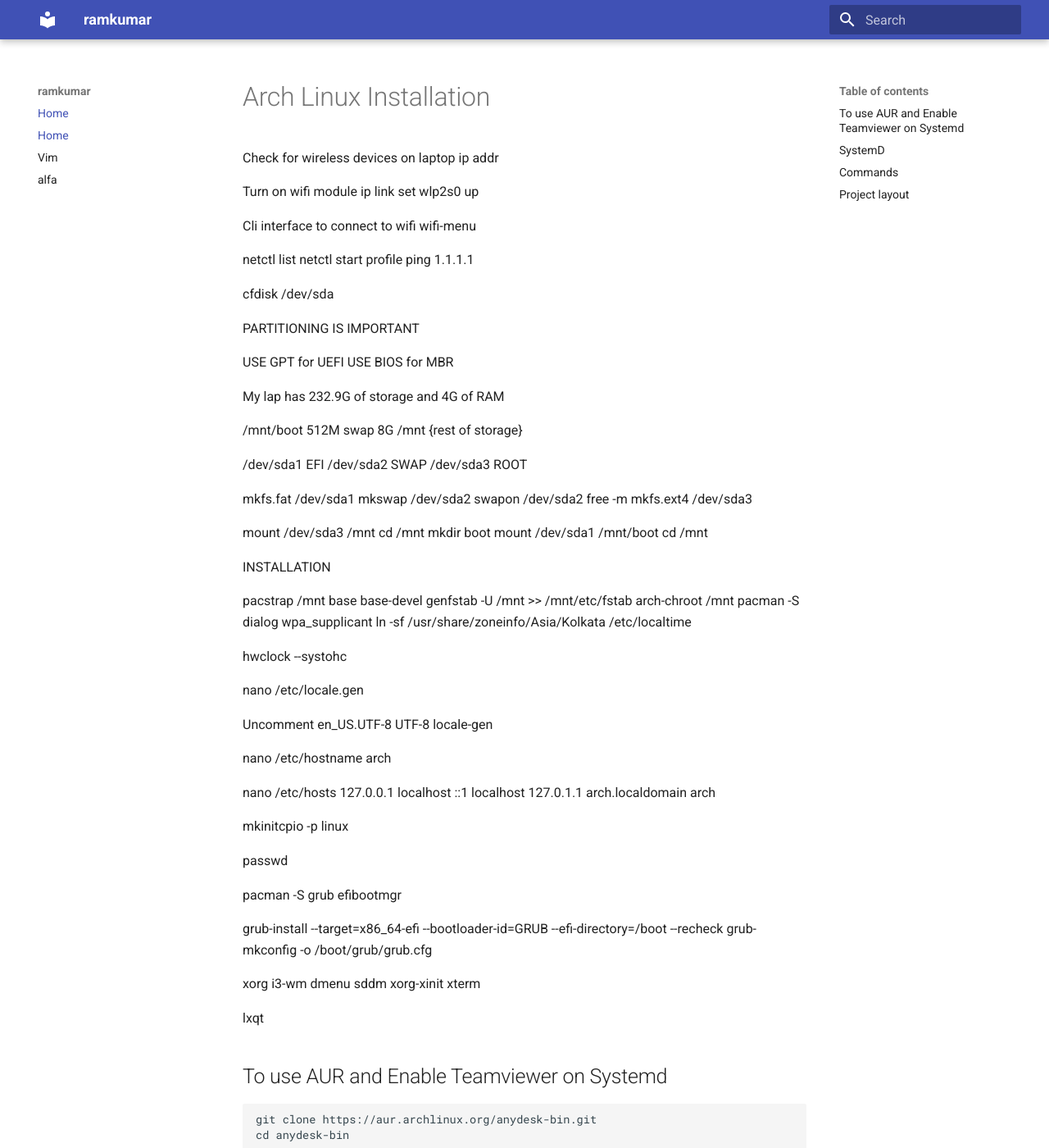
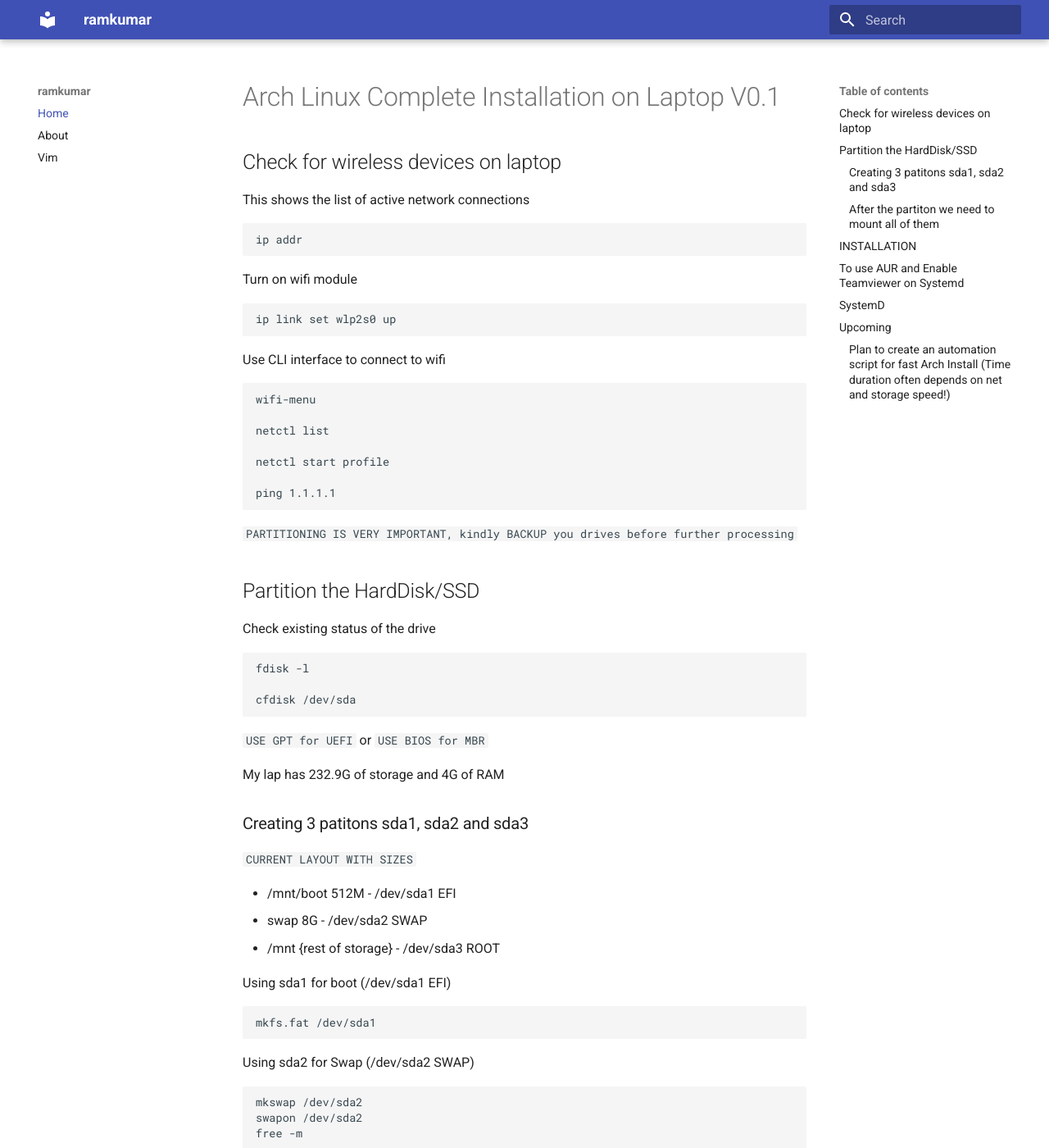
Before and after one commit to ram19890/premnathenterprises.com, an MkDocs documentation site: the page built from docs/index.md, in a window 1280 px wide and 1400 px high. Shown: the whole window at 82% size. Built offline with MkDocs 1.6.1 and Material for MkDocs 9.7.7, drawn with Linux system fonts in a browser that asks for light colours; some of the changed text lies outside the part shown.

Commit message:
raw data5

```diff
--- a/docs/index.md
+++ b/docs/index.md
@@ -1,85 +1,114 @@
-# Arch Linux Installation
+# Arch Linux Complete Installation on Laptop V0.1
 
-Check for wireless devices on laptop
-ip addr
+
+##Check for wireless devices on laptop
+This shows the list of active network connections
+
+	ip addr
 
 Turn on wifi module
-ip link set wlp2s0 up
 
-Cli interface to connect to wifi
-wifi-menu
+	ip link set wlp2s0 up
 
-netctl list
-netctl start profile
-ping 1.1.1.1
+Use CLI interface to connect to wifi
 
-cfdisk /dev/sda
+	wifi-menu
 
-PARTITIONING IS IMPORTANT
+	netctl list
 
-USE GPT for UEFI
-USE BIOS for MBR
+	netctl start profile
+
+	ping 1.1.1.1
+
+`PARTITIONING IS VERY IMPORTANT, kindly BACKUP you drives before further processing`
+
+##Partition the HardDisk/SSD
+Check existing status of the drive
+
+	fdisk -l
+
+	cfdisk /dev/sda
+
+`USE GPT for UEFI` or `USE BIOS for MBR`
 
 My lap has 232.9G of storage and 4G of RAM
 
-/mnt/boot 512M
-swap 8G
-/mnt {rest of storage}
+###Creating 3 patitons sda1, sda2 and sda3
 
+`CURRENT LAYOUT WITH SIZES`
 
-/dev/sda1 EFI
-/dev/sda2 SWAP
-/dev/sda3 ROOT
+* /mnt/boot 512M - /dev/sda1 EFI
+* swap 8G - /dev/sda2 SWAP
+* /mnt {rest of storage} -  /dev/sda3 ROOT
 
-mkfs.fat /dev/sda1
-mkswap /dev/sda2
-swapon /dev/sda2
-free -m
-mkfs.ext4 /dev/sda3
+Using sda1 for boot (/dev/sda1 EFI)
 
+	mkfs.fat /dev/sda1
+Using sda2 for Swap (/dev/sda2 SWAP)
 
-mount /dev/sda3 /mnt
-cd /mnt
-mkdir boot
-mount /dev/sda1 /mnt/boot
-cd /mnt
+	mkswap /dev/sda2
+	swapon /dev/sda2
+	free -m
+Uing sda3 for the root partition /mnt {rest of storage}
 
-INSTALLATION
+	mkfs.ext4 /dev/sda3
+###After the partiton we need to mount all of them
 
-pacstrap /mnt base base-devel
-genfstab -U /mnt >> /mnt/etc/fstab
-arch-chroot /mnt
-pacman -S dialog wpa_supplicant
-ln -sf /usr/share/zoneinfo/Asia/Kolkata /etc/localtime
+	mount /dev/sda3 /mnt
+	cd /mnt
+	mkdir boot
+	mount /dev/sda1 /mnt/boot
+	cd /mnt
+##INSTALLATION
+Installs the base packages for the installation
 
-hwclock --systohc
+	pacstrap /mnt base base-devel
+FSTAB is responsible for booting partition from the etc directory
 
-nano /etc/locale.gen
+	genfstab -U /mnt >> /mnt/etc/fstab
+We now need to boot into Arch Vertual Env
 
-Uncomment en_US.UTF-8 UTF-8
-locale-gen
+	arch-chroot /mnt
+WPA-Supplicant is required to store Wirless Hash Passwords
 
-nano /etc/hostname
-arch
+	pacman -S dialog wpa_supplicant
+Set TimeZone
 
-nano /etc/hosts
-127.0.0.1	localhost
-::1		localhost
-127.0.1.1	arch.localdomain arch
+	ln -sf /usr/share/zoneinfo/Asia/Kolkata /etc/localtime
+	hwclock --systohc
+Set Keyboard
 
-mkinitcpio -p linux
+	nano /etc/locale.gen
 
-passwd
+	`Uncomment`en_US.UTF-8 UTF-8
+	locale-gen
+Change hostname
 
-pacman -S grub efibootmgr
+	nano /etc/hostname
+	arch
+Edit hosts file(To identify your network and set loopback)
 
-grub-install --target=x86_64-efi --bootloader-id=GRUB --efi-directory=/boot --recheck
-grub-mkconfig -o /boot/grub/grub.cfg
+	nano /etc/hosts
 
+	127.0.0.1	localhost
+	::1		localhost
+	127.0.1.1	arch.localdomain arch
+Initialize RamDisk
 
-xorg i3-wm dmenu sddm xorg-xinit xterm
+	mkinitcpio -p linux
+Change current password for root
 
-lxqt
+	passwd
+To setup EFI Boot `Make sure to DISABLE Secure Boot while Enabling EFI on LAPTOP BIOS`
+
+	pacman -S grub efibootmgr
+
+	grub-install --target=x86_64-efi --bootloader-id=GRUB --efi-directory=/boot --recheck
+	grub-mkconfig -o /boot/grub/grub.cfg
+
+To interact with the OS using Mouse and KeyBoard, we need a Window Manager(LXQT)
+
+	pacman -S xorg i3-wm dmenu sddm xorg-xinit xterm lxqt
 
 
 
@@ -100,19 +129,6 @@ lxqt
 
 Then start teamviewer
 
+##Upcoming
 
-For full documentation visit [mkdocs.org](https://www.mkdocs.org).
-
-## Commands
-
-* `mkdocs new [dir-name]` - Create a new project.
-* `mkdocs serve` - Start the live-reloading docs server.
-* `mkdocs build` - Build the documentation site.
-* `mkdocs -h` - Print help message and exit.
-
-## Project layout
-
-    mkdocs.yml    # The configuration file.
-    docs/
-        index.md  # The documentation homepage.
-        ...       # Other markdown pages, images and other files.
+###`Plan to create an automation script for fast Arch Install (Time duration often depends on net and storage speed!)`
--- a/mkdocs.yml
+++ b/mkdocs.yml
@@ -3,6 +3,5 @@ theme:
     name: material
 nav:
     - Home: index.md
-    - About: index.md
+    - About: about.md
     - Vim: ./Vim.md
-    - alfa: afro.md
```
Also changed, not shown: docs/U/mitty.md (deleted, +0 -1 lines), docs/about.md (added, +2 -0 lines), docs/alfa/afro.md (deleted, +0 -1 lines), docs/alfa/borg.md (deleted, +0 -1 lines), docs/alfa/gat.md (deleted, +0 -1 lines), docs/b/horse.md (deleted, +0 -1 lines), docs/clur/mate.md (deleted, +0 -1 lines), docs/garry.md (deleted, +0 -1 lines), docs/x/fry.md (deleted, +0 -2 lines), docs/zodi/kodiet.md (deleted, +0 -1 lines).
